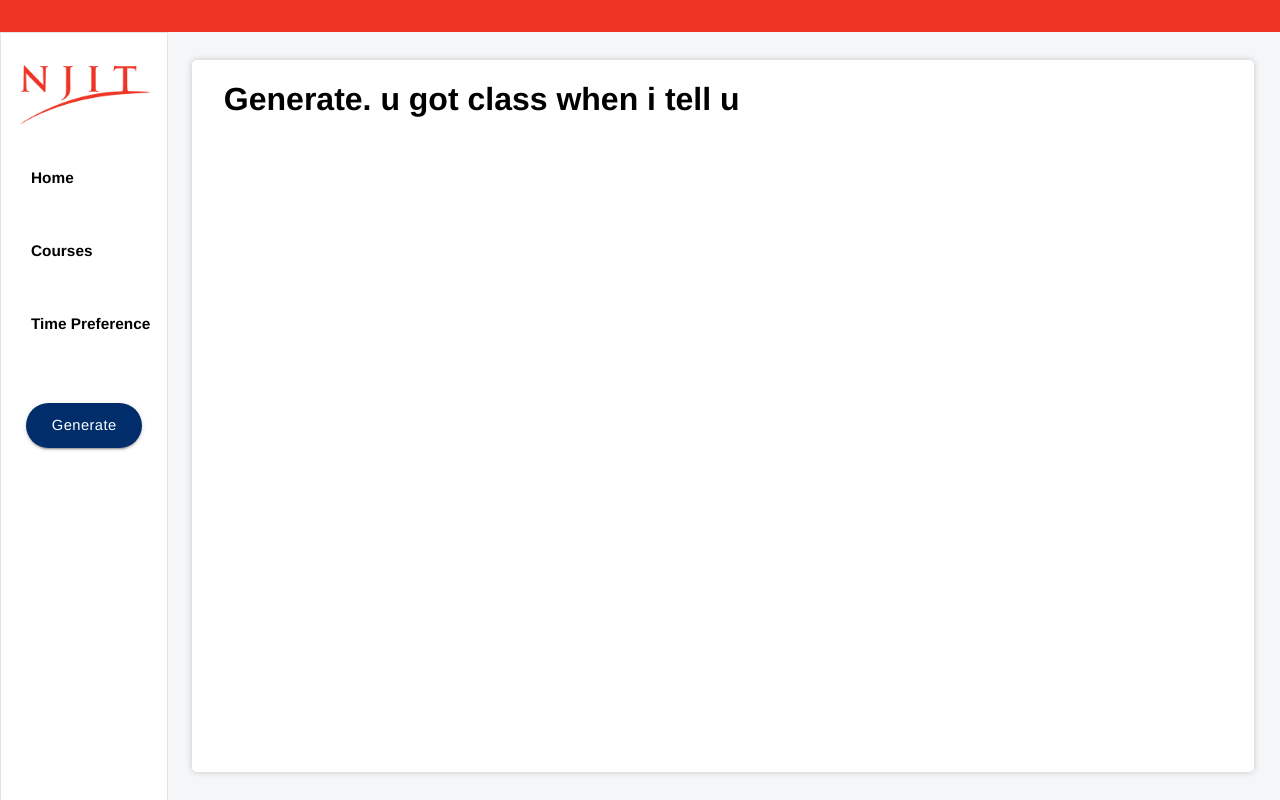
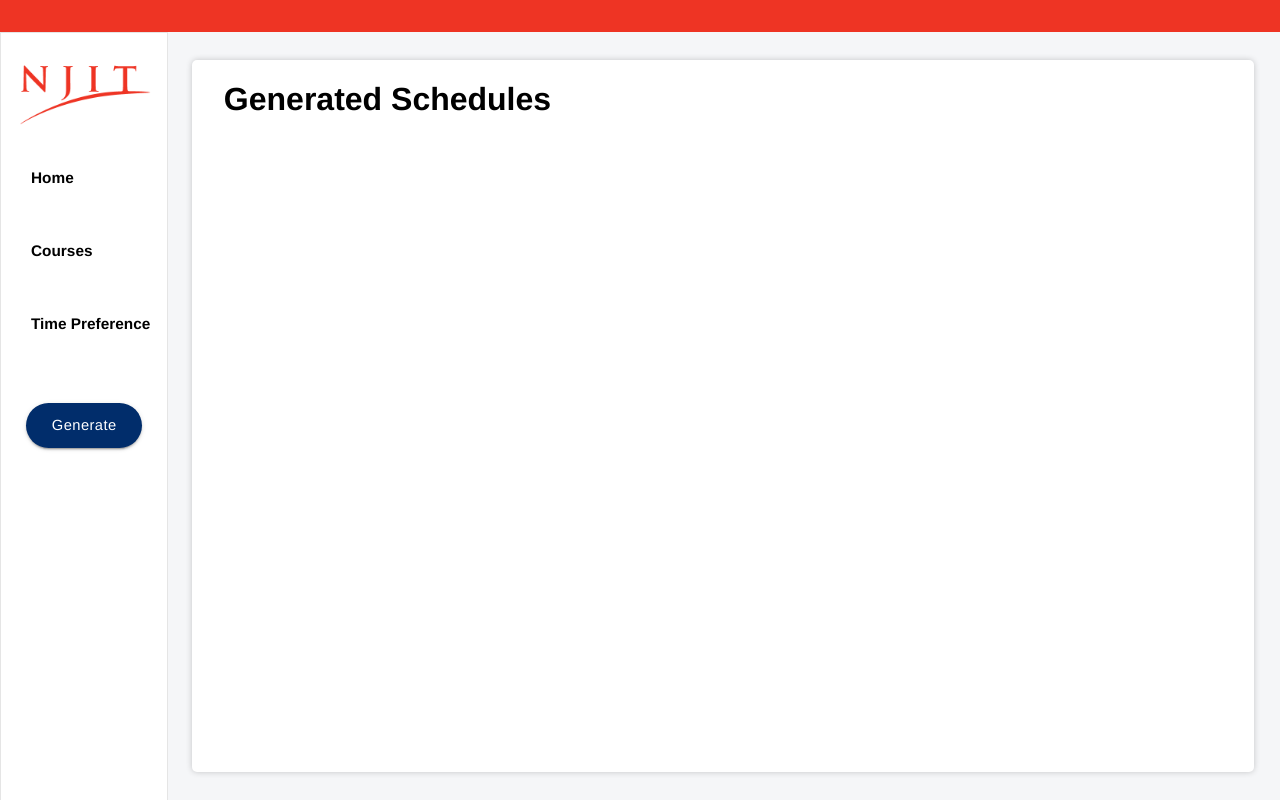
Before and after one commit to NJIT-Schedule-Suggestor/schedule-suggestor, a React (Create React App) app in the folder react-app/: page /generate in a window 1280 px wide. Built offline with nearby package versions, Linux system fonts and the light colour scheme.

Commit message:
fix header names

```diff
--- a/react-app/src/pages/Generate.js
+++ b/react-app/src/pages/Generate.js
@@ -1,5 +1,5 @@
 export default function Generate () {
     return (
-        <h1>Generate. u got class when i tell u</h1>
+        <h1>Generated Schedules</h1>
     )
 };
--- a/react-app/src/pages/Home.js
+++ b/react-app/src/pages/Home.js
@@ -1,5 +1,5 @@
 export default function Home () {
     return (
-        <h1>Home Page</h1>
+        <h1>Home</h1>
     )
 }
--- a/react-app/src/pages/TimePreference.js
+++ b/react-app/src/pages/TimePreference.js
@@ -1,5 +1,5 @@
 export default function TimePreference () {
     return (
-        <h1>Time Preferences n shit</h1>
+        <h1>Time Preference</h1>
     )
 };
```
